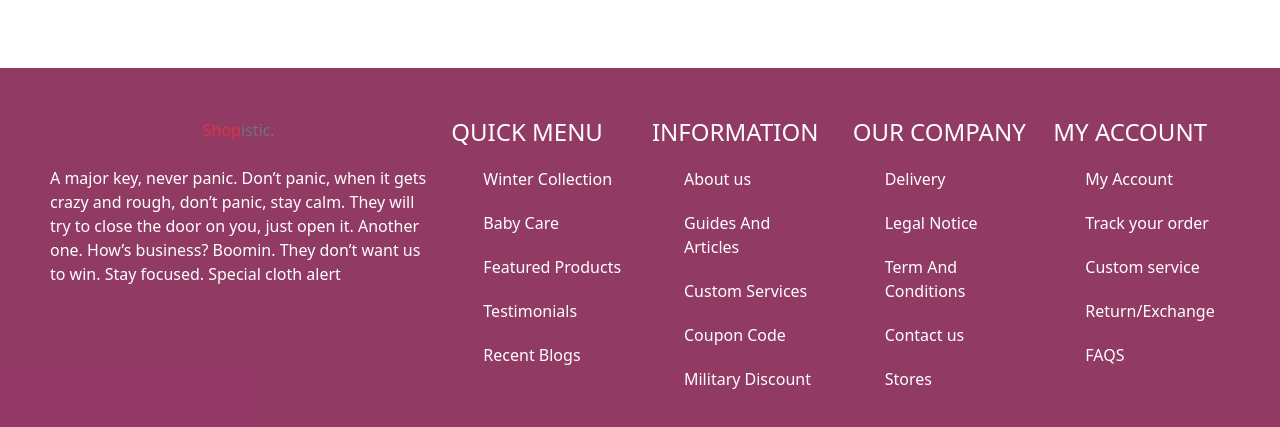
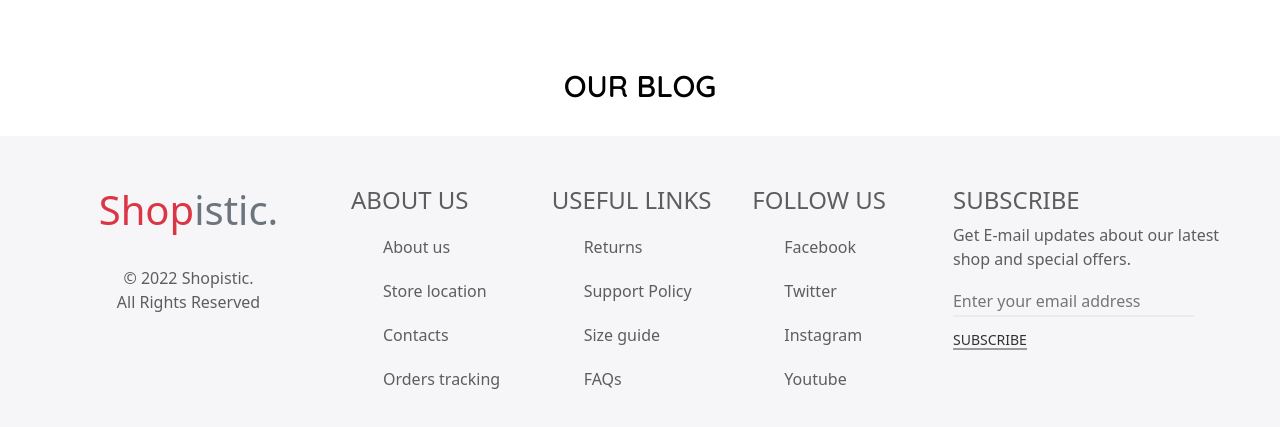
Before and after one commit to sayamkhanraj1/Shopistic, a React (Create React App) app: page / in a window 1280 px wide. Shown: the part 908-1335 px from the top of the page. Built offline with nearby package versions, Linux system fonts and the light colour scheme.

Commit message:
footeradded

```diff
--- /dev/null
+++ b/src/components/Home/Blogs/Blogs.css
@@ -0,0 +1,24 @@
+.blog-titel{
+         font-family: 'Quicksand', sans-serif;
+         font-size: 30px;
+         font-weight: 900;
+         color: #000;
+}
+.blog-titel h2::after{
+         position: absolute;
+         top: 17px;
+         left: -100px;
+         width: 80px;
+         height: 2px;
+         content: "";
+         background-color: #000;
+}
+.blog-titel h2::before{
+         position: absolute;
+         top: 17px;
+         left: -100px;
+         width: 80px;
+         height: 2px;
+         content: "";
+         background-color: #000;
+}
--- /dev/null
+++ b/src/components/Home/Blogs/Blogs.js
@@ -0,0 +1,23 @@
+import React from 'react';
+import './Blogs.css'
+
+const Blogs = () => {
+         return (
+                  <div className="container">
+                           <h2 className="blog-titel text-center">OUR BLOG</h2>
+                           <div className="d-flex justify-content-center align-items-center row">
+                           <div className="col-md-4">
+                                    <img src="" alt="" />
+                           </div>
+                           <div className="col-md-4">
+
+                           </div>
+                           <div className="col-md-4">
+
+                           </div>
+                           </div>
+                  </div>
+         );
+};
+
+export default Blogs;
--- a/src/components/Home/Footer/Footer.css
+++ b/src/components/Home/Footer/Footer.css
@@ -5,10 +5,35 @@
          cursor: pointer;
 }
 .footer-container {
-         background-color: rgba(134, 37, 84, 0.9);
+         background-color: #f6f6f8;
          padding: 50px;
-         color: white;
+         color: #5d5d5d;
  }
 .footer-container h4{
-         color: white;
+         color: #5d5d5d;
  }
+
+ .footer-box{
+         padding: 2px 10px 2px 0;
+         padding: 2px 10px 2px 0;
+         color: #333;
+         border: none;
+         border-bottom: 2px solid #ebebeb;
+         background: transparent;
+         margin-bottom: 8px;
+ }
+
+ .fotter-btn{
+         font-size: 14px;
+         line-height: 1;
+         width: auto;
+         height: auto;
+         margin: 13px 0 0;
+         padding: 0 0 1px;
+         text-transform: uppercase;
+         color: #313131;
+         border: none;
+         border-bottom: 2px solid #9b9b9c;
+         background: none;
+         margin-top: 5px;
+ }
--- a/src/components/Home/Footer/Footer.js
+++ b/src/components/Home/Footer/Footer.js
@@ -8,58 +8,55 @@ const Footer = () => {
       <div className="footer-container">
         <div>
           <div className="row">
-            <div className="col-md-4">
+            <div className="col-md-3">
               <div className="d-flex justify-content-center align-items-center">
-              <span className="text-danger">Shop</span><span className="text-secondary">istic.</span>
+              <h1><span className="text-danger">Shop</span><span className="text-secondary">istic.</span></h1>
               </div>
-              <p className="mt-4">A major key, never panic. Don’t panic, when it gets crazy and rough, don’t panic, stay calm. They will try to close the door on you, just open it. Another one. How’s business? Boomin. They don’t want us to win. Stay focused. Special cloth alert </p>
+              <p className="mt-4 text-center">
+                  © 2022 Shopistic. <br />
+                  All Rights Reserved </p>
             </div>
             <div className="col-md-2">
               <div>
-                       <h4>QUICK MENU</h4>
+                       <h4>ABOUT US</h4>
                 <ul>
-                  <li className="footer-menu">Winter Collection</li>
-                  <li className="footer-menu">Baby Care</li>
-                  <li className="footer-menu">Featured Products</li>
-                  <li className="footer-menu">Testimonials</li>
-                  <li className="footer-menu">Recent Blogs</li>
+                  <li className="footer-menu">About us</li>
+                  <li className="footer-menu">Store location</li>
+                  <li className="footer-menu">Contacts</li>
+                  <li className="footer-menu">Orders tracking</li>
                 </ul>
               </div>
             </div>
             <div className="col-md-2">
               <div>
-                       <h4>INFORMATION</h4>
+                       <h4>USEFUL LINKS</h4>
                 <ul>
-                  <li className="footer-menu">About us</li>
-                  <li className="footer-menu">Guides And Articles</li>
-                  <li className="footer-menu">Custom Services</li>
-                  <li className="footer-menu">Coupon Code</li>
-                  <li className="footer-menu">Military Discount</li>
+                  <li className="footer-menu">Returns</li>
+                  <li className="footer-menu">Support Policy</li>
+                  <li className="footer-menu">Size guide</li>
+                  <li className="footer-menu">FAQs</li>
                 </ul>
               </div>
             </div>
             <div className="col-md-2">
               <div>
-                       <h4>OUR COMPANY</h4>
+                       <h4>FOLLOW US</h4>
                 <ul>
-                  <li className="footer-menu">Delivery</li>
-                  <li className="footer-menu">Legal Notice</li>
-                  <li className="footer-menu">Term And Conditions</li>
-                  <li className="footer-menu">Contact us</li>
-                  <li className="footer-menu">Stores</li>
+                  <li className="footer-menu">Facebook</li>
+                  <li className="footer-menu">Twitter</li>
+                  <li className="footer-menu">Instagram</li>
+                  <li className="footer-menu">Youtube</li>
                 </ul>
               </div>
             </div>
-            <div className="col-md-2">
+            <div className="col-md-3">
               <div>
-                       <h4>MY ACCOUNT</h4>
-                <ul>
-                  <li className="footer-menu">My Account</li>
-                  <li className="footer-menu">Track your order</li>
-                  <li className="footer-menu">Custom service</li>
-                  <li className="footer-menu">Return/Exchange</li>
-                  <li className="footer-menu">FAQS</li>
-                </ul>
+                       <h4>SUBSCRIBE</h4>
+                  <p>Get E-mail updates about our latest shop and special offers.</p>
+                  <div>
+                           <input type="text" className="p-2" className="footer-box" placeholder="Enter your email address" /> <br />
+                           <button className="fotter-btn mt-2">SUBSCRIBE</button>
+                  </div>
               </div>
             </div>
           </div>
--- a/src/components/Home/Home/Home.js
+++ b/src/components/Home/Home/Home.js
@@ -1,5 +1,6 @@
 import React from 'react';
 import Banner from '../Banner/Banner';
+import Blogs from '../Blogs/Blogs';
 import Footer from '../Footer/Footer';
 import Header from '../Header/Header';
 import Support from '../Support/Support';
@@ -11,6 +12,7 @@ const Home = () => {
                       <Header />
                       <Banner />
                       <Support />
+                      <Blogs />
                       <Footer />
                   </div>
          );
```
